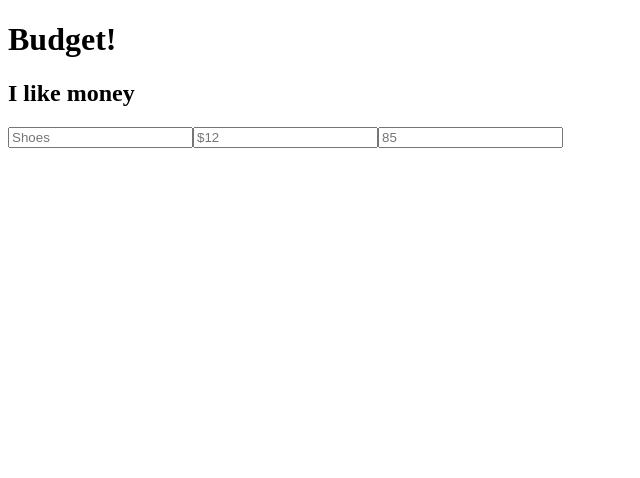
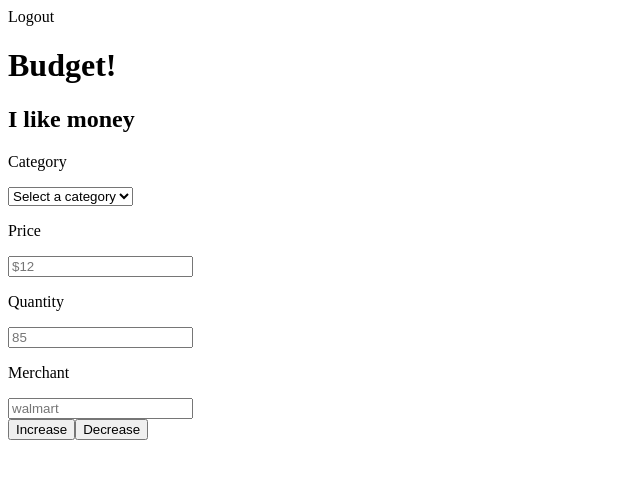
Before and after one commit to marcusgoodwin/finance-refresh, a Next.js app: page /dashboard in a window 1280 px wide. Shown: the top 478 px of the page, without its empty margins (0-640 px from the left). Built offline with nearby package versions, Linux system fonts and the light colour scheme.

Commit message:
working on input styling

```diff
--- a/app/dashboard/page.jsx
+++ b/app/dashboard/page.jsx
@@ -1,15 +1,53 @@
 const input = () => {
   return (
-    <>
-    <h1 className="flex justify-center text-6xl font-bold text-white mt-96">Budget!</h1>
-    <h2 className="flex justify-center text-6xl font-bold text-white mt-96">I like money</h2>
-    <form className="flex flex-col justify-center">
-        <input name="category"placeholder="Shoes"/>
-        <input name="price" placeholder="$12"/>
-        <input name="quantity"placeholder="85"/>
-    </form>
-    </>
-  )
-}
+    <div>
+      <header>
+        <nav>
+          <div className="flex justify-end">Logout</div>
+        </nav>
+      </header>
+      <h1 className="flex justify-center text-6xl font-bold text-white mt-80">
+        Budget!
+      </h1>
+      <h2 className="flex justify-center mt-56 text-6xl font-bold text-white">
+        I like money
+      </h2>
+      <form className="flex flex-col items-center gap-2 mt-4">
+        <p>Category</p>
+        <select className="bg-slate-500" name="category">
+          <option placeholder="">Select a category</option>
+          <option value="auto">Auto</option>
+          <option value="clothing">Clothing</option>
+          <option value="debt">Debt</option>
+          <option value="education">Education</option>
+          <option value="entertainment">Entertainment</option>
+          <option value="food">Food</option>
+          <option value="gifts/donation">Gifts/Donation</option>
+          <option value="housing">Housing</option>
+          <option value="insurance">Insurance</option>
+          <option value="medical">Medical</option>
+          <option value="retirement">Retirement</option>
+          <option value="savings">Savings</option>
+          <option value="supplies">Supplies</option>
+          <option value="other">Other</option>
+        </select>
+        <p>Price</p>
+        <input className="bg-slate-500" name="price" placeholder="$12" />
+        <p>Quantity</p>
+        <input className="bg-slate-500" name="quantity" placeholder="85" />
+        <p>Merchant</p>
+        <input className="bg-slate-500" name="merchant" placeholder="walmart" />
+        <div name="buttons" className="flex align-middle">
+          <button className="flex gap-0 bg-green-600 rounded-md">
+            Increase
+          </button>
+          <button className="flex gap-2 ml-8 bg-red-600 rounded-md">
+            Decrease
+            </button>
+        </div>
+      </form>
+    </div>
+  );
+};
 
-export default input
+export default input;
```
